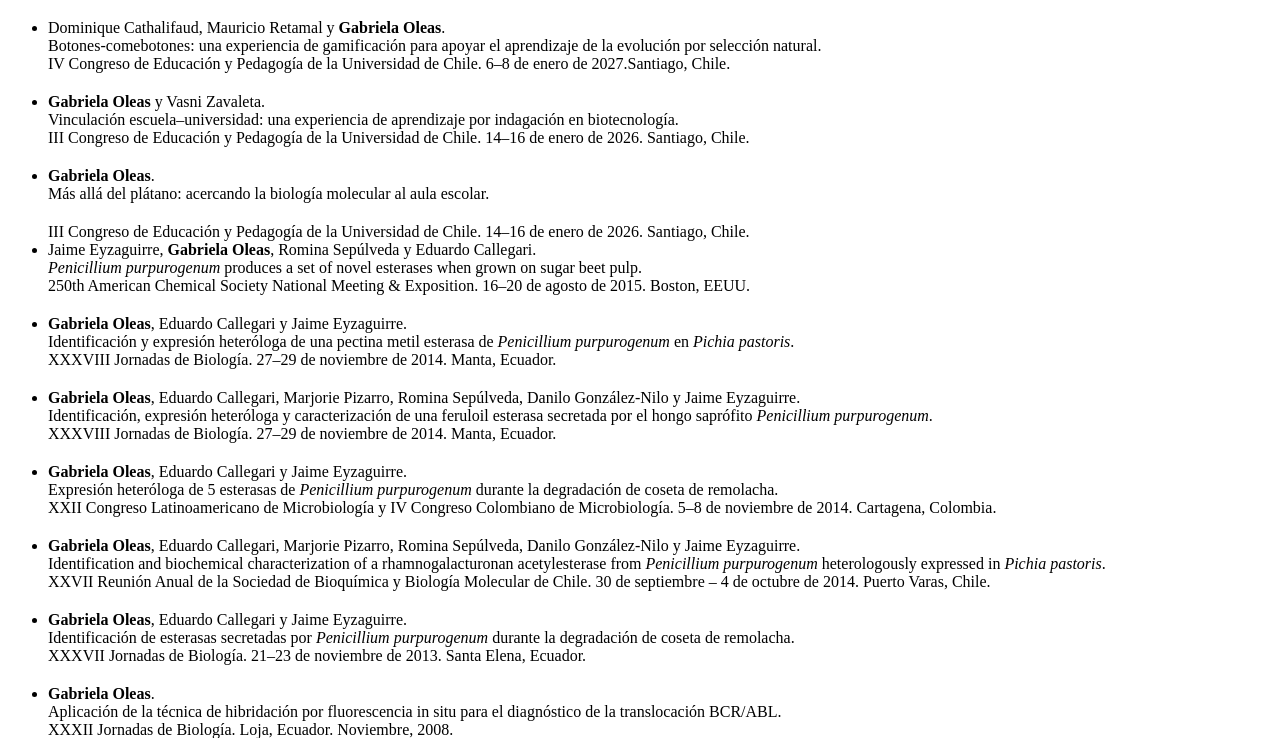
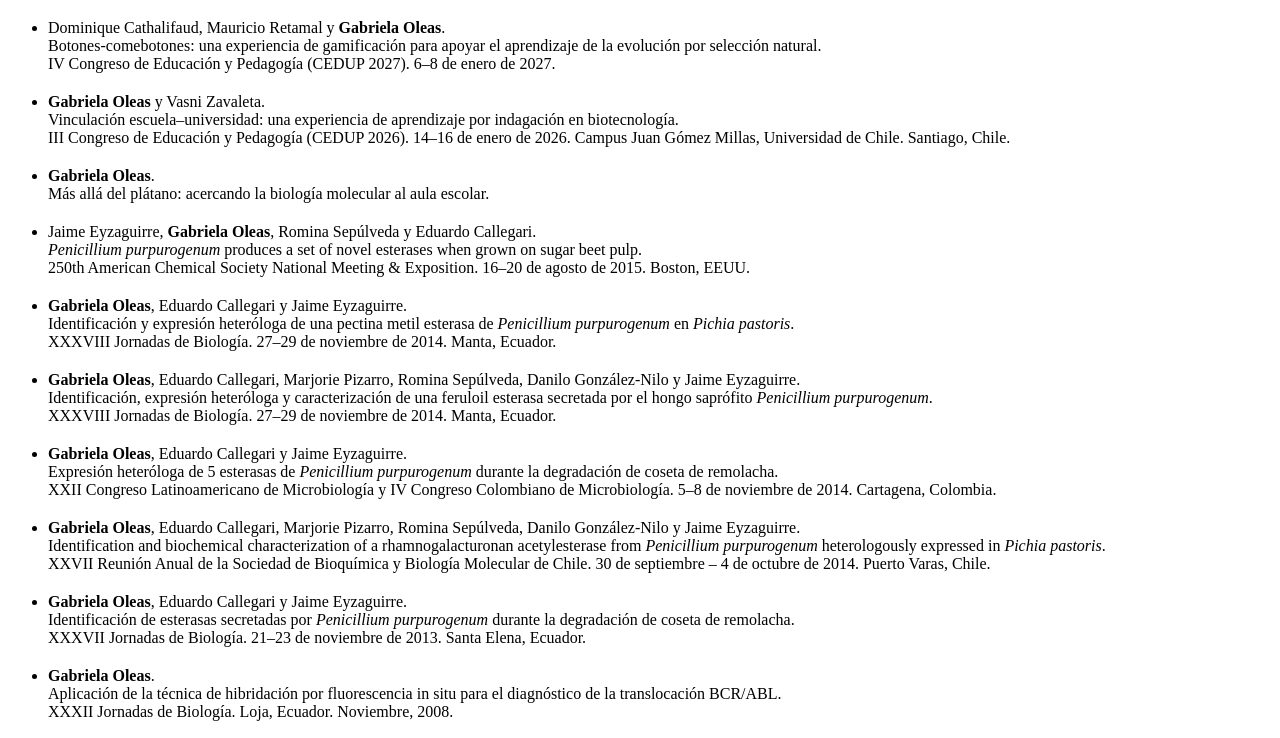
Before and after one commit to Gabriela-Oleas/Posters-y-ponencias, a plain HTML site: page index.html in a window 1280 px wide. Shown: the part 61-799 px from the top of the page. Drawn offline with Linux system fonts and the light colour scheme.

Commit message:
Update index.html

```diff
--- a/index.html
+++ b/index.html
@@ -3,26 +3,27 @@
 <html lang="es">
 <head>
   <meta charset="UTF-8">
+  <meta name="viewport" content="width=device-width, initial-scale=1.0">
   <title>Participación en Congresos – Gabriela Oleas</title>
   <style>
     li {
       margin-bottom: 20px;
     }
   </style>
-</head><body>
+</head>
+<body>
   <h1>Participación en Congresos</h1>
   <ul>
     <li>Dominique Cathalifaud, Mauricio Retamal y <strong>Gabriela Oleas</strong>.<br>
     Botones-comebotones: una experiencia de gamificación para apoyar el aprendizaje de la evolución por selección natural.<br>
-    IV Congreso de Educación y Pedagogía de la Universidad de Chile. 6–8 de enero de 2027.Santiago, Chile.</li>
+    IV Congreso de Educación y Pedagogía (CEDUP 2027). 6–8 de enero de 2027.</li>
 
     <li><strong>Gabriela Oleas</strong> y Vasni Zavaleta.<br>
     Vinculación escuela–universidad: una experiencia de aprendizaje por indagación en biotecnología.<br>
-    III Congreso de Educación y Pedagogía de la Universidad de Chile. 14–16 de enero de 2026. Santiago, Chile.</li>
+    III Congreso de Educación y Pedagogía (CEDUP 2026). 14–16 de enero de 2026. Campus Juan Gómez Millas, Universidad de Chile. Santiago, Chile.</li>
 
     <li><strong>Gabriela Oleas</strong>.<br>
     Más allá del plátano: acercando la biología molecular al aula escolar.</li>
-    III Congreso de Educación y Pedagogía de la Universidad de Chile. 14–16 de enero de 2026. Santiago, Chile.</li>
 
     <li>Jaime Eyzaguirre, <strong>Gabriela Oleas</strong>, Romina Sepúlveda y Eduardo Callegari.<br>
     <i>Penicillium purpurogenum</i> produces a set of novel esterases when grown on sugar beet pulp.<br>
```
